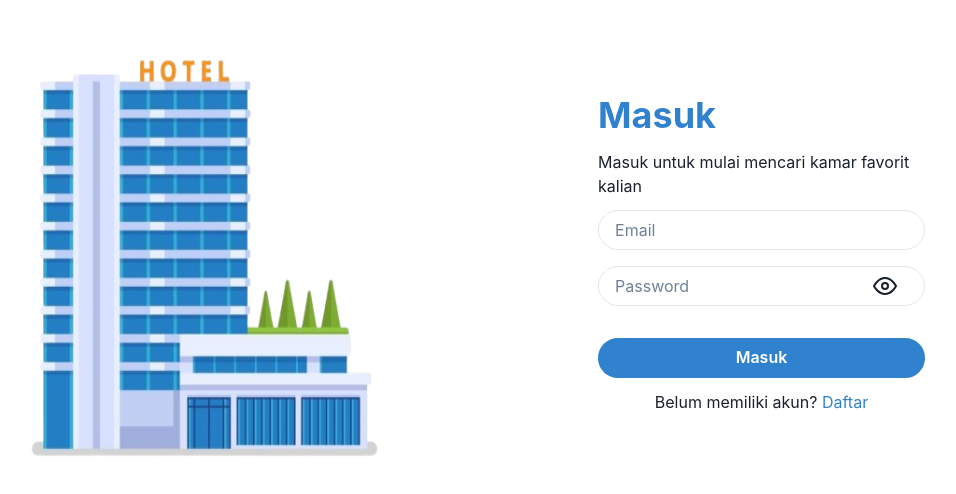
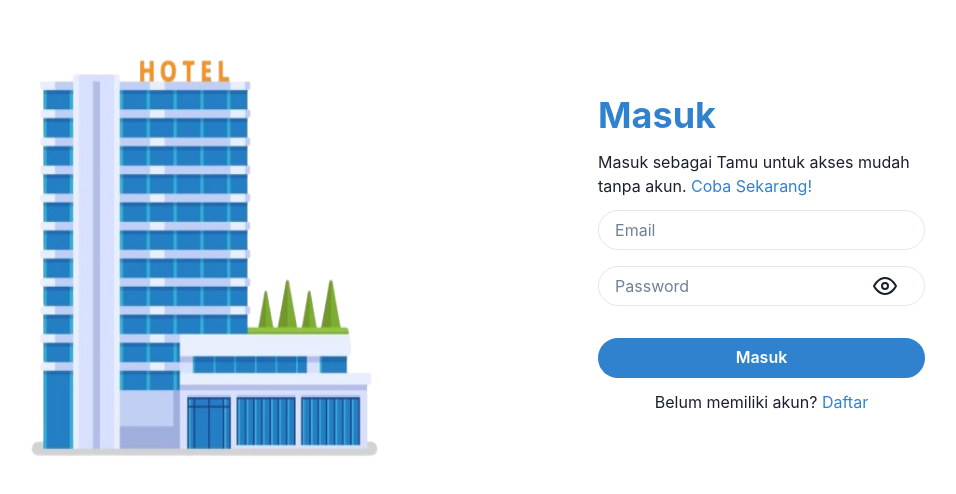
Before and after one commit to panntod/Hotel-Sentolove-Frontend, a React (Vite) app: page /login in a window 1280 px wide. Shown: the part 148-642 px from the top of the page, without its empty margins (157-1113 px from the left). Built offline with nearby package versions, Linux system fonts and the light colour scheme.

Commit message:
refactor: Update LoginForm and index.jsx components
- Update LoginForm component to include useEffect hook for handling error messages and clearing localStorage
- Update index.jsx component to hide GridItem on smaller screens

```diff
--- a/src/pages/login/fragments/LoginForm.jsx
+++ b/src/pages/login/fragments/LoginForm.jsx
@@ -1,4 +1,4 @@
-import React, { useState } from "react";
+import { useEffect, useState } from "react";
 import { useNavigate } from "react-router-dom";
 import { useForm } from "react-hook-form";
 import { Eye, EyeOff } from "react-feather";
@@ -30,6 +30,19 @@ export default function LoginForm() {
     handleSubmit,
   } = useForm();
 
+  useEffect(() => {
+    if (localStorage.getItem("sentolove/error")) {
+      setStatus("error");
+      setMessage(localStorage.getItem("sentolove/error"));
+    }
+
+    setTimeout(() => {
+      setMessage("");
+      setStatus("");
+      localStorage.removeItem("sentolove/error");
+    }, 1200);
+  }, [localStorage.getItem("sentolove/error")]);
+
   const submitHandler = async (values) => {
     setIsLoading(true);
     const res = await loginHandler(values);
@@ -49,8 +62,7 @@ export default function LoginForm() {
       setMessage("");
       setStatus("");
       setIsLoading(false);
-    }, 1500);
-    setIsLoading(false);
+    }, 1200);
   };
 
   return (
@@ -61,7 +73,15 @@ export default function LoginForm() {
           Masuk
         </Heading>
         <Text fontSize="md" my={3}>
-          Masuk untuk mulai mencari kamar favorit kalian
+          Masuk sebagai Tamu untuk akses mudah tanpa akun.{" "}
+          <Text
+            color="blue.500"
+            as="span"
+            cursor="pointer"
+            onClick={() => navigate("/dashboard/tamu/")}
+          >
+            Coba Sekarang!
+          </Text>{" "}
         </Text>
       </Box>
       <Box>
--- a/src/pages/login/index.jsx
+++ b/src/pages/login/index.jsx
@@ -1,4 +1,3 @@
-import React from "react";
 import { Center, Container, Grid, GridItem, Image } from "@chakra-ui/react";
 import LoginForm from "./fragments/LoginForm";
 import ImageLogin from "../../assets/hotel-image.png";
@@ -14,9 +13,17 @@ export default function index() {
           templateColumns={{ lg: "repeat(2, 1fr)" }}
           justifyContent="center"
         >
-          <GridItem margin={{ base: "5", lg: "auto 0" }}>
+          <GridItem
+            display={{ base: "none", lg: "block" }}
+            margin={{ base: "5", lg: "auto 0" }}
+          >
             <Center>
-              <Image src={ImageLogin} height={600} width={1200} alt="image login" />
+              <Image
+                src={ImageLogin}
+                height={600}
+                width={1200}
+                alt="image login"
+              />
             </Center>
           </GridItem>
           <GridItem margin={{ base: "auto", lg: "auto 0" }}>
```
